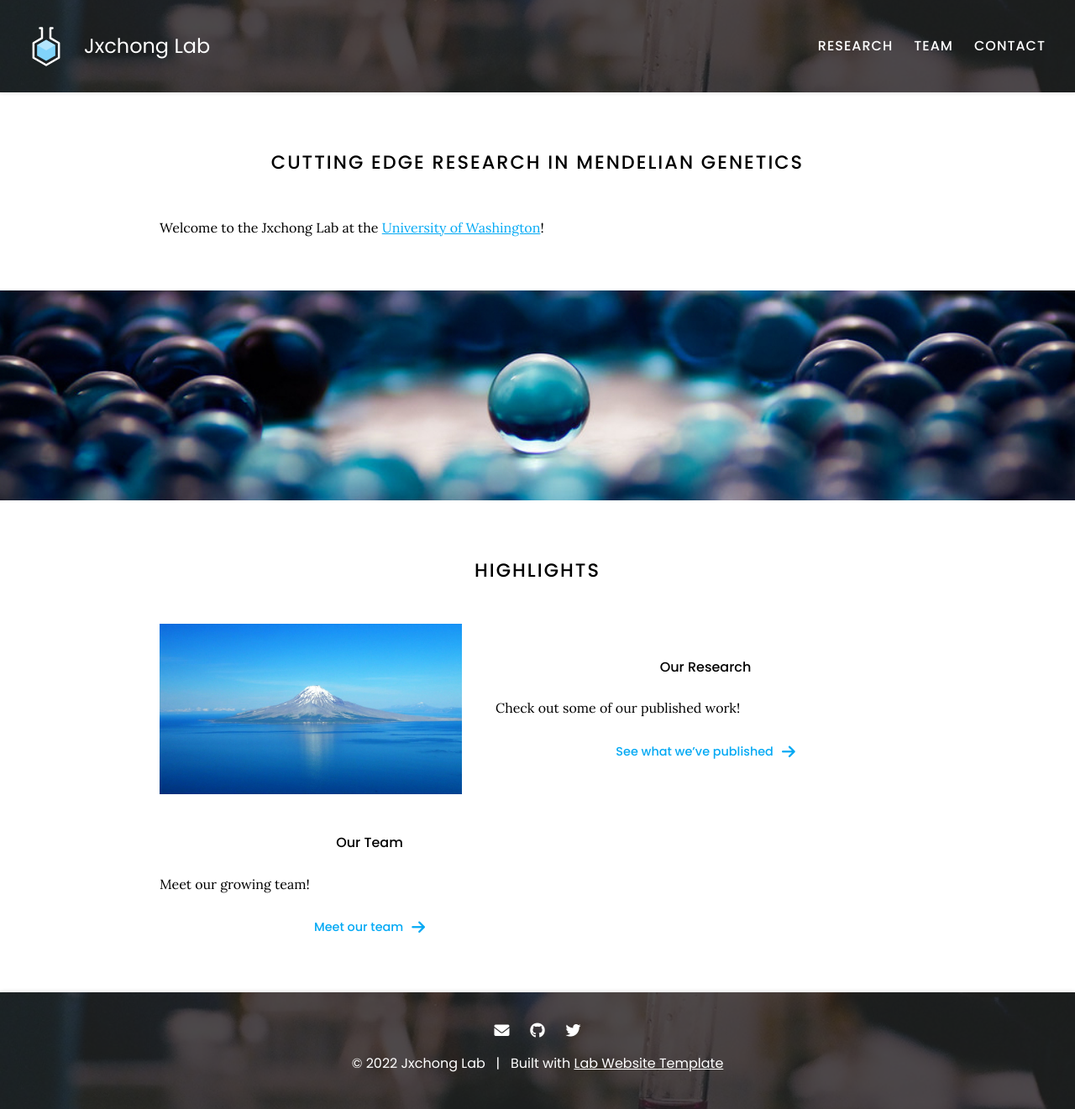
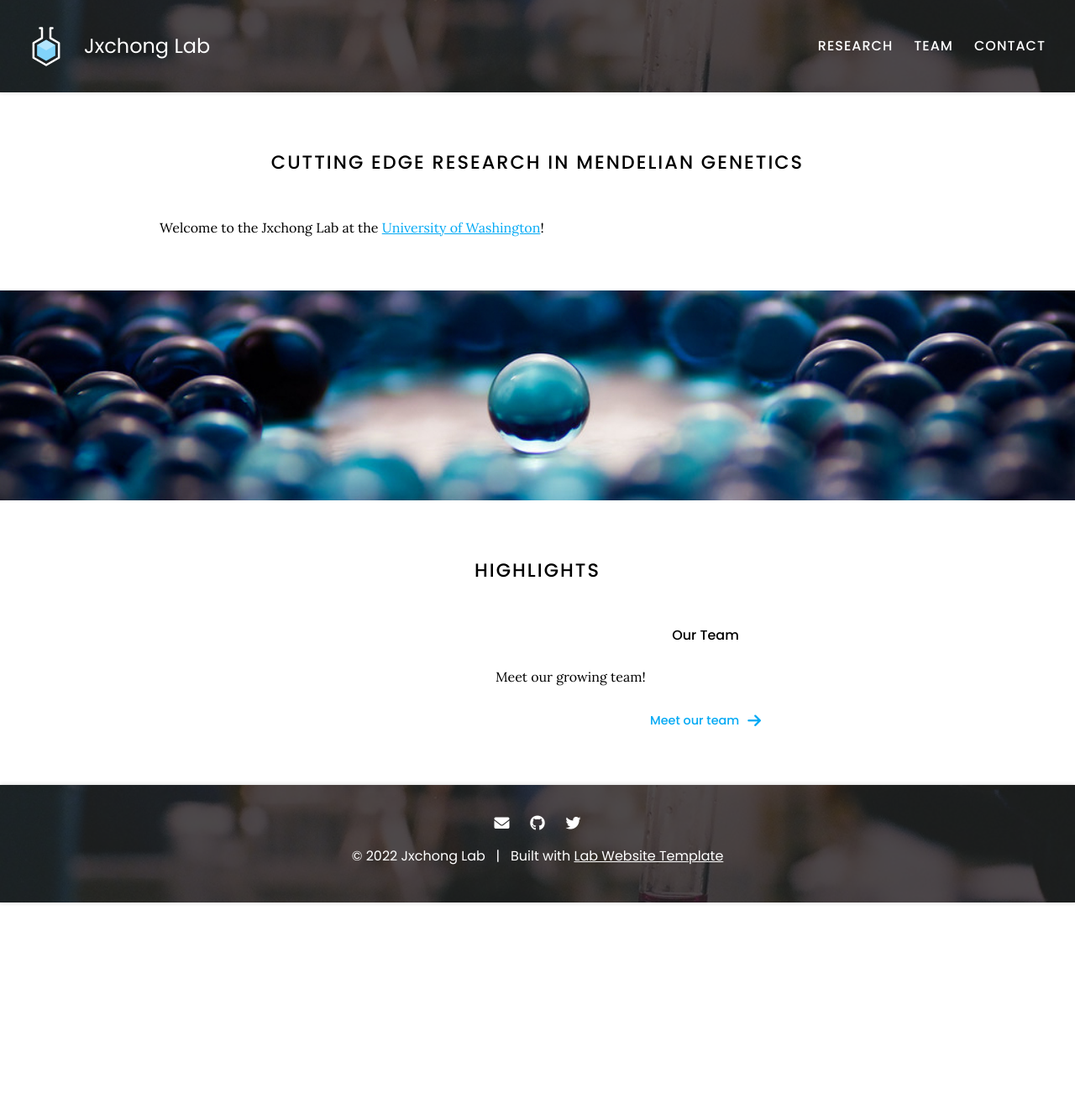
Before and after one commit to jxchong-lab/jxchong-lab-website.github.io, a Jekyll site: the page built from index.md, in a window 1280 px wide. Shown: the whole page at 84% size. Built offline with Jekyll 4.4.1, drawn with Linux system fonts in a browser that asks for light colours; after the commit the page ends 1075 px from its top, so only the background shows below that.

Commit message:
Update index.md

```diff
--- a/index.md
+++ b/index.md
@@ -29,14 +29,6 @@ Check out some of our published work!
 {:.center}
 {% endcapture %}
 
-{%
-  include feature.html
-  image="images/photo.jpg"
-  link="research"
-  title="Our Research"
-  text=text
-%}
-
 {% capture text %}
 Meet our growing team!
 
```
Also changed, not shown: other parts of index.md (+0 -1 lines).
